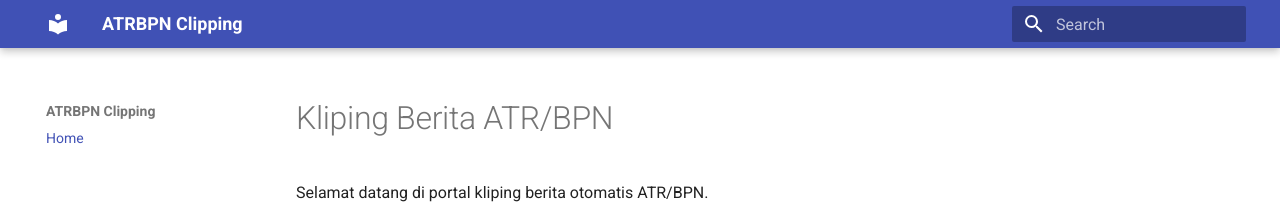
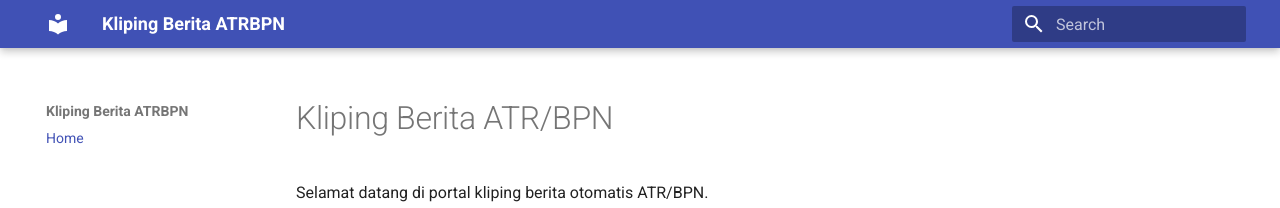
Before and after one commit to akunwuzz2-ai/kliping-berita, an MkDocs documentation site: the page built from docs/index.md, in a window 1280 px wide. Shown: the top 208 px of the page. Built offline with MkDocs 1.6.1 and Material for MkDocs 9.7.7, drawn with Linux system fonts in a browser that asks for light colours; part of the change alters nothing that is shown.

Commit message:
Update mkdocs.yml

```diff
--- a/mkdocs.yml
+++ b/mkdocs.yml
@@ -1,7 +1,4 @@
-site_name: ATRBPN Clipping
-
-site_description: Kliping berita otomatis ATR/BPN
-site_author: Github Actions
+site_name: Kliping Berita ATRBPN
 
 theme:
   name: material
```
